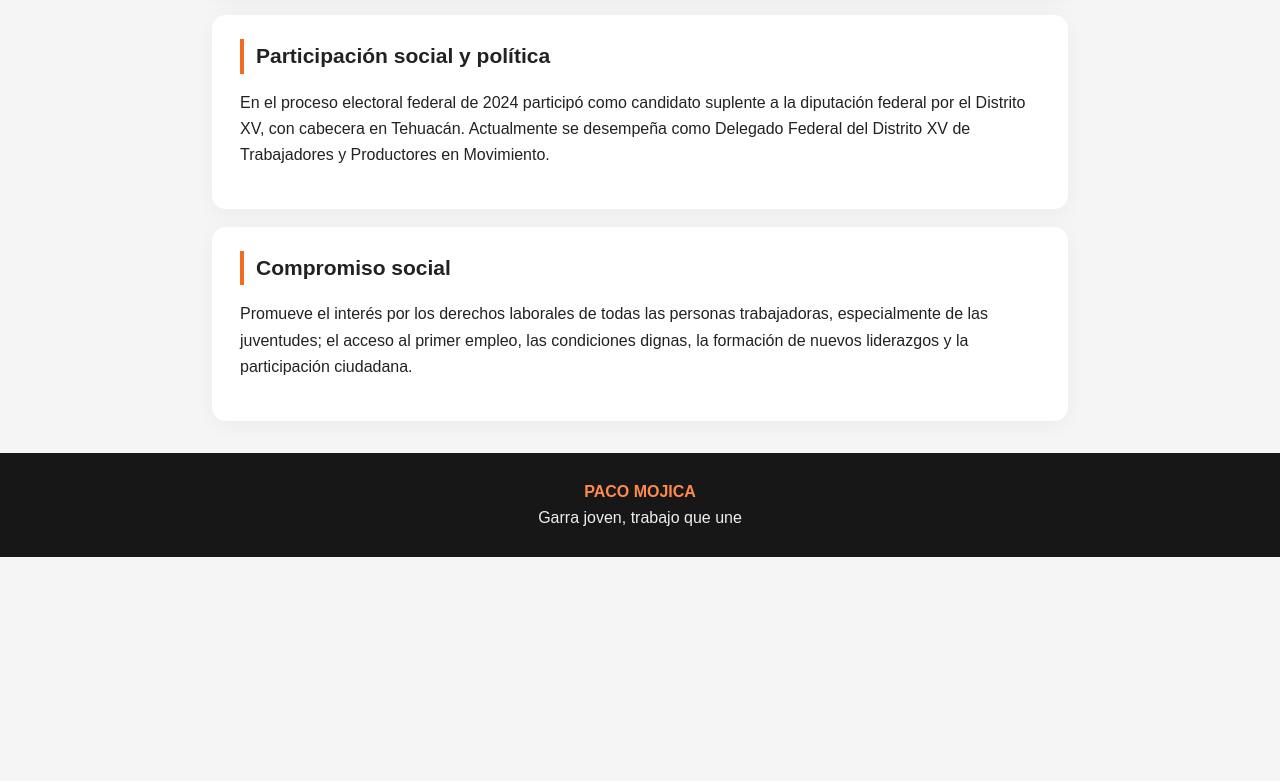
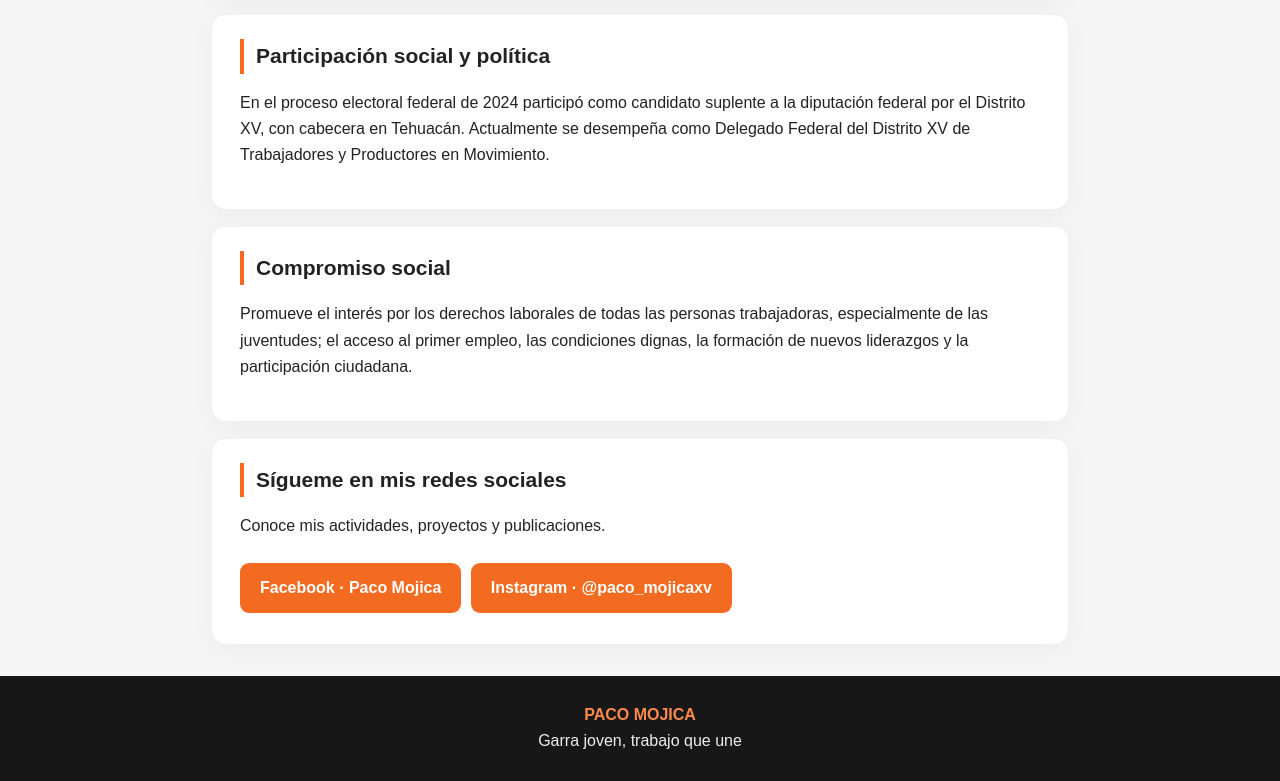
Before and after one commit to franciscogtz1306-jpg/franciscogtz1306-jpg.github.io, a plain HTML site: page index.html in a window 1280 px wide. Shown: the part 1184-1965 px from the top of the page. Before the commit the page ends 1741 px from the top, so only its background shows below. Drawn offline with Linux system fonts and the light colour scheme.

Commit message:
Refactor index.html and add social media section
Updated HTML structure and added social media links.

```diff
--- a/index.html
+++ b/index.html
@@ -1,11 +1,12 @@
-<!doctype html>
+
+<!DOCTYPE html>
 <html lang="es">
 <head>
-<meta charset="utf-8">
-<meta name="viewport" content="width=device-width,initial-scale=1">
+<meta charset="UTF-8">
+<meta name="viewport" content="width=device-width, initial-scale=1">
 <title>Paco Mojica | Presentación</title>
 <style>
-:root{--orange:#f36b21;--ink:#171717;--muted:#666}
+:root{--orange:#f36b21;--ink:#171717}
 *{box-sizing:border-box}
 body{margin:0;font:16px/1.65 Arial,sans-serif;color:#222;background:#f5f5f5}
 header{background:linear-gradient(120deg,#171717,#30251f);color:white;padding:56px 7vw}
@@ -17,6 +18,7 @@ main{max-width:900px;margin:32px auto;padding:0 22px}
 section{background:white;border-radius:14px;padding:24px 28px;margin:18px 0;box-shadow:0 5px 22px #0000000b}
 h2{font-size:21px;margin:0 0 10px;border-left:4px solid var(--orange);padding-left:12px}
 .photo{background:#eee;border:1px dashed #aaa;border-radius:12px;min-height:170px;display:grid;place-items:center;text-align:center;color:#555;padding:22px}
+.social-link{display:inline-block;background:#f36b21;color:white;text-decoration:none;font-weight:bold;padding:12px 20px;border-radius:9px;margin:7px 5px 7px 0}
 footer{text-align:center;background:#171717;color:#eee;padding:26px}
 footer b{color:#ff8a4c}
 @media(min-width:720px){.intro{display:grid;grid-template-columns:1.3fr .7fr;gap:28px;align-items:center}}
@@ -41,6 +43,12 @@ footer b{color:#ff8a4c}
 <section><h2>Emprendimiento</h2><p>Impulsa Tony Tigger Fit, emprendimiento que se encuentra en operación y en proceso de consolidación.</p></section>
 <section><h2>Participación social y política</h2><p>En el proceso electoral federal de 2024 participó como candidato suplente a la diputación federal por el Distrito XV, con cabecera en Tehuacán. Actualmente se desempeña como Delegado Federal del Distrito XV de Trabajadores y Productores en Movimiento.</p></section>
 <section><h2>Compromiso social</h2><p>Promueve el interés por los derechos laborales de todas las personas trabajadoras, especialmente de las juventudes; el acceso al primer empleo, las condiciones dignas, la formación de nuevos liderazgos y la participación ciudadana.</p></section>
+<section id="redes">
+<h2>Sígueme en mis redes sociales</h2>
+<p>Conoce mis actividades, proyectos y publicaciones.</p>
+<a class="social-link" href="https://www.facebook.com/share/1KDhXC2oP7/" target="_blank" rel="noopener">Facebook · Paco Mojica</a>
+<a class="social-link" href="https://www.instagram.com/paco_mojicaxv/" target="_blank" rel="noopener">Instagram · @paco_mojicaxv</a>
+</section>
 </main>
 <footer><b>PACO MOJICA</b><br>Garra joven, trabajo que une</footer>
 </body>
```
